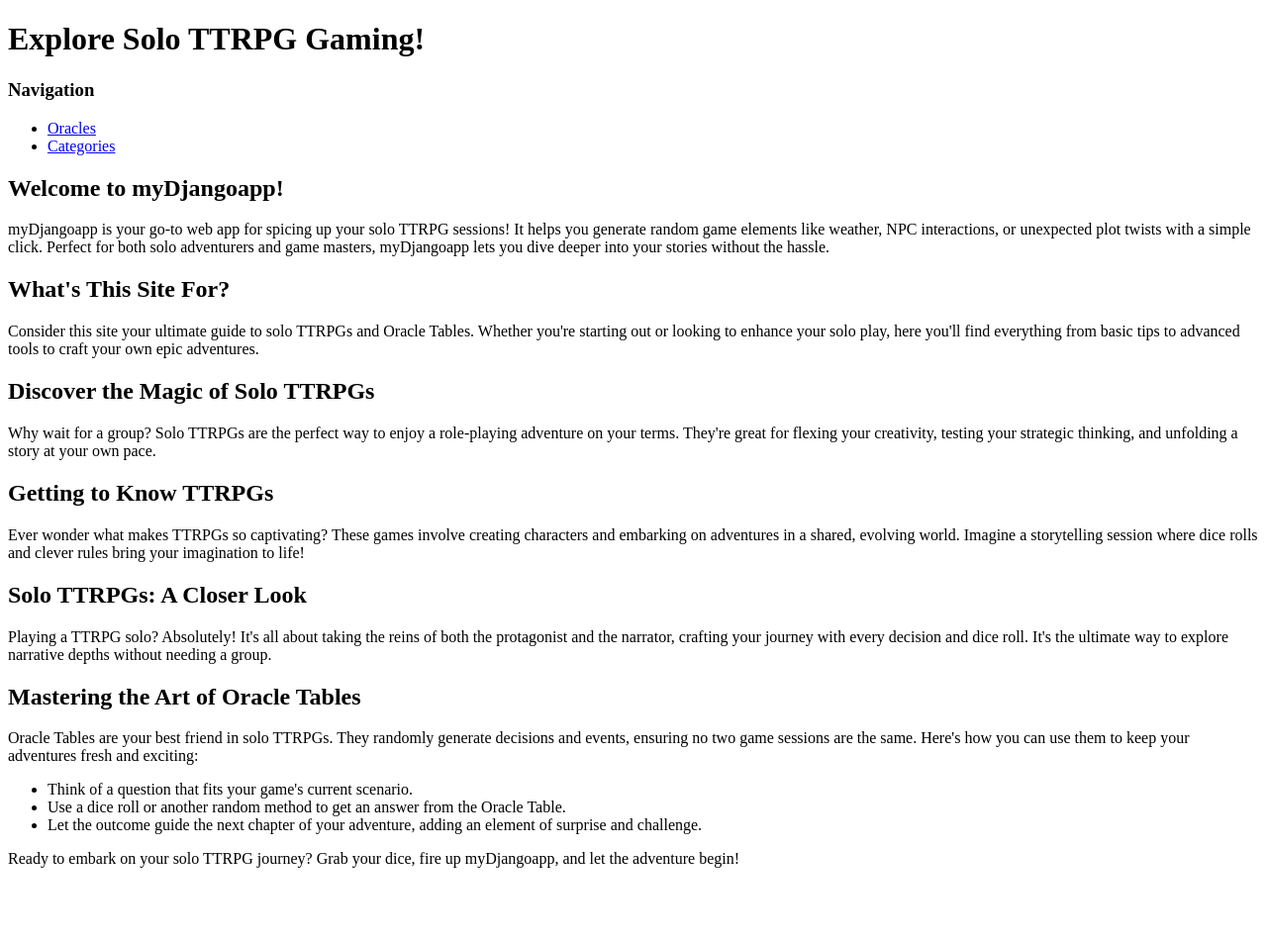
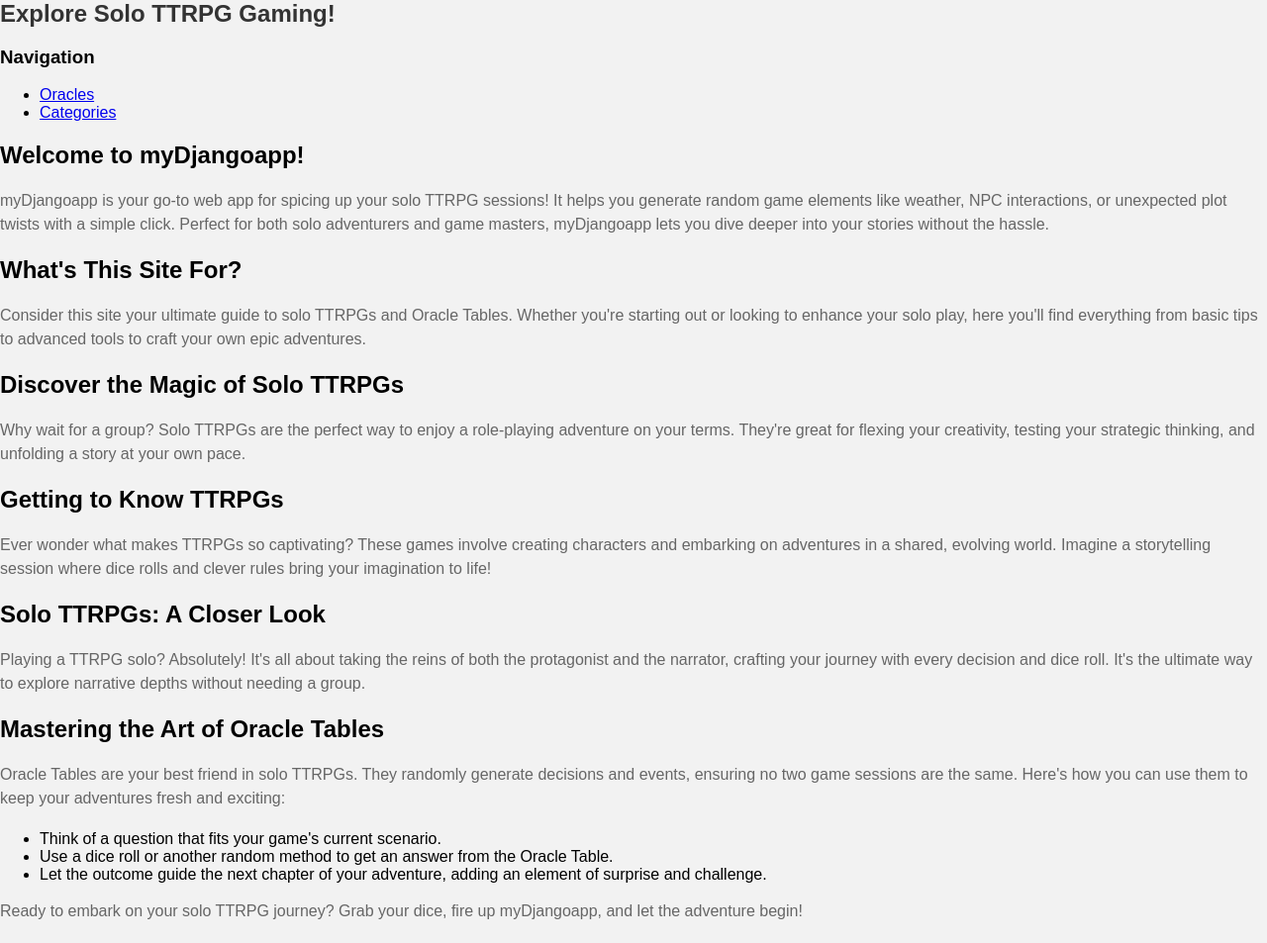
Before and after one commit to maurograndaoramos/myDjangoapp, a Django app: page / in a window 1280 px wide. Shown: the whole page at 99% size. Before the commit the page ends 877 px from the top, so only its background shows below. Run offline with Django 5.2, Linux system fonts and the light colour scheme.

Commit message:
[Minor] Add static file link to landing-page.html and category.html templates

```diff
--- a/Project/oracles/templates/oracles/category.html
+++ b/Project/oracles/templates/oracles/category.html
@@ -1,3 +1,6 @@
+{% load static %}
+<link rel="stylesheet" href="{% static 'simpleGMe/css/styles.css' %}">
+
 <h1>Questions in category: {{ category }}</h1>
 <ul>
 {% for question in questions %}
--- a/Project/oracles/templates/oracles/index-category.html
+++ b/Project/oracles/templates/oracles/index-category.html
@@ -1,8 +1,11 @@
+{% load static %}
+<link rel="stylesheet" href="{% static 'simpleGMe/css/styles.css' %}">
+
 <h1>Oracle Category Index</h1>
 <ul>
 {% for category in categories %}
     <li><a href="{% url 'oracles:category' category.category %}">{{ category.category }}</a></li>
 {% endfor %}
 </ul>
-<a href="{% url 'oracles:index' %}">Back to index</a>
+<a href="{% url 'oracles:index' %}">View the Question Index</a>
 <a href="/">Back to Home</a>
--- a/Project/oracles/templates/oracles/index.html
+++ b/Project/oracles/templates/oracles/index.html
@@ -1,8 +1,11 @@
+{% load static %}
+<link rel="stylesheet" href="{% static 'simpleGMe/css/styles.css' %}">
+
 <h1>Oracle Index</h1>
 <ul>
 {% for question in latest_question_list %}
     <li><a href="{% url 'oracles:detail' question.id %}">{{ question.question_text }}</a></li>
 {% endfor %}
 </ul>
-<a href="{% url 'oracles:indexCategory' %}">Back to Category Index</a>
+<a href="{% url 'oracles:indexCategory' %}">View the Category Index</a>
 <a href="/">Back to Home</a>
--- a/Project/pyproject.toml
+++ b/Project/pyproject.toml
@@ -1,6 +1,6 @@
 [tool.poetry]
 name = "djangoapp"
-version = "0.3.2"
+version = "0.4.0"
 description = "A Django app created for learning purposes"
 authors = ["Your Name <you@example.com>"]
 license = "MIT"
@@ -9,9 +9,6 @@
 [tool.poetry.dependencies]
 python = "^3.11"
 django = "^5.0.4"
-click = "^8.1.7"
-fastapi = "^0.110.2"
-uvicorn = "^0.29.0"
 
 [build-system]
 requires = ["poetry-core"]
--- /dev/null
+++ b/Project/simpleGMe/static/simpleGMe/css/styles.css
@@ -0,0 +1,37 @@
+/* Reset default browser styles */
+body, h1, p {
+    margin: 0;
+    padding: 0;
+}
+
+/* Set font and background color */
+body {
+    font-family: Arial, sans-serif;
+    background-color: #f2f2f2;
+}
+
+/* Style heading */
+h1 {
+    font-size: 24px;
+    font-weight: bold;
+    color: #333;
+    margin-bottom: 10px;
+}
+
+/* Style paragraph */
+p {
+    font-size: 16px;
+    color: #666;
+    line-height: 1.5;
+    margin-bottom: 20px;
+}
+
+/* Background for the left column */
+.left-column {
+    background-color: #ccc;
+}
+
+/* Background for the right column */
+.right-column {
+    background-color: #ddd;
+}
--- a/Project/simpleGMe/templates/simpleGMe/landing-page.html
+++ b/Project/simpleGMe/templates/simpleGMe/landing-page.html
@@ -4,6 +4,8 @@
     <meta charset="UTF-8">
     <meta name="viewport" content="width=device-width, initial-scale=1.0">
     <title>Solo TTRPG Guide</title>
+    {% load static %}
+    <link rel="stylesheet" href="{% static 'simpleGMe/css/styles.css' %}">
 </head>
 <body>
     <header>
```
Also changed, not shown: Project/oracles/static/oracles/css/styles.css (added, +37 -0 lines), Project/oracles/templates/oracles/detail.html (+5 -2 lines), README.md, 1 other file.
